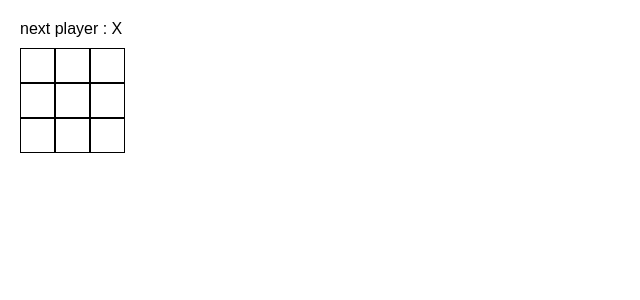
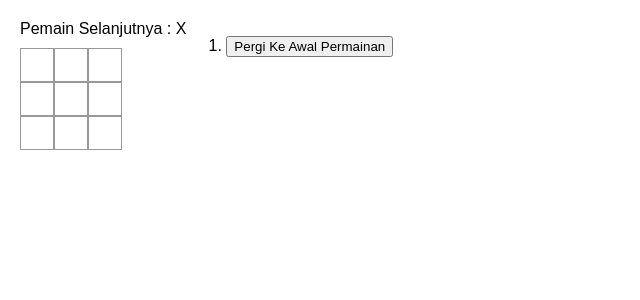
Before and after one commit to fanialfi/belajar-reactjs, a React (Vite) app: page / in a window 1280 px wide. Shown: the top 300 px of the page, without its empty margins (0-640 px from the left). Built offline with nearby package versions, Linux system fonts and the light colour scheme.

Commit message:
tutorial tic tac toe from website

```diff
--- a/src/app.jsx
+++ b/src/app.jsx
@@ -1,43 +1,59 @@
 import { useState } from "react";
-import calculateWinner from "./lib/calculateWinner";
+import Board from "./board";
 
-function Square({value, onSquareClick}){
-  return <button className="square" onClick={onSquareClick}>{value}</button>
-}
-
-export default function Board(){
-  const [squares, setSquares] = useState(Array(9).fill(null));
+export default function Game(){
+  // digunakan untuk bergiliran pemain
+  // apakah gilirannya "X" atau "O" yang secara default adalah "X" untuk pertama kalinya
+  // setiap kali pemain bergerak nilai dari xIsNext akan dibalik
   const [xIsNext, setXIsNext] = useState(true);
 
-  function handleSquareClick(index){
-    if (squares[index] || calculateWinner(squares)) return; // jika sudah ada isinya maka langsung return tanpa menjalankan script di bawah
+  // digunakan untuk mengelola history dengan nilai default 1 element array
+  // dimana 1 element tersebut akan berisi keadaan terakhir dari Board
+  const [history, setHistory] = useState([Array(9).fill(null)]);
 
-    const nextSquare = squares.slice();
+  // digunakan untuk implementasi kembali ke belakang
+  // dan digunakan untuk melacak langkah mana yang sedang dilihat oleh pengguna
+  const [currentMove, setCurrentMove] = useState(0);
 
-    // if (xIsNext){
-    //   nextSquare[index] = "X";
-    // }else{
-    //   nextSquare[index] = "O";
-    // }
-    nextSquare[index] = (xIsNext) ? "X" :"O";
+  // berisi sebuah array digunakan untuk menyimpan keadaan terakhir dari history
+  // yang akan di parsing ke element Board
+  const currentSquare = history[currentMove];
 
-    setSquares(nextSquare);
+  function handlePlay(nextSquares){
+    const nextHistory = [...history.slice(0, currentMove + 1),nextSquares];
+    setHistory(nextHistory);
+    setCurrentMove(nextHistory.length - 1);
     setXIsNext(!xIsNext);
   }
 
-  const winner = calculateWinner(squares);
-  let status = ""
-  if (winner){
-    status = `winner : ${winner}`
-  }else{
-    status = `next player : ${(xIsNext) ? "X":"O"}`
+  function jumpTo(nextMove){
+    setCurrentMove(nextMove);
+    setXIsNext(nextMove % 2 === 0);
   }
 
-  return (<>
-  <div className="status">{status}</div>
-  <div className="board">
-    {squares.map((value, index) => (
-      <Square key={index} value={value} onSquareClick={()=>{handleSquareClick(index)}}/>
-    ))}
-  </div></>)
+  const move = history.map((squares,indexMove) => {
+    let description;
+    if (indexMove > 0){
+      description = `Pergi Ke Langka #${indexMove}`;
+    }else{
+      description = `Pergi Ke Awal Permainan`;
+    }
+
+    return (<li key={indexMove}>
+      <button type="button" onClick={() => {jumpTo(indexMove)}}>{description}</button>
+    </li>)
+  })
+
+  return (
+    <div className="game">
+      <div className="game-board">
+        <Board xIsNext={xIsNext} squares={currentSquare} onPlay={handlePlay} />
+      </div>
+      <div className="game-info">
+        <ol>
+          {move}
+        </ol>
+      </div>
+    </div>
+  )
 }
--- /dev/null
+++ b/src/board.jsx
@@ -0,0 +1,72 @@
+import Square from "./square";
+
+export default function Board({xIsNext, squares, onPlay}){
+
+  // digunakan untuk menghandle click setiap element square berdasarkan nomor indexnya yang dikirim sebagai parameter
+  // untuk memasukkan nilai apakah "X" / "O"
+  // null tidak akan di anggap,
+  function handleClick(index){
+    // jika kotak sudah terisi maka langsung return
+    if(squares[index] || calculateWinner(squares)){
+      return;
+    }
+
+    // akan membuat salinan array dari squares
+    // tanpa melakukan mutasi ke array yang aslinya
+    const nextSquares = squares.slice(); // slice() akan membuat salinan array squares
+
+    // inti dari sistem giliran pada papan permainan
+    if (xIsNext){
+      nextSquares[index] = "X";
+    }else{
+      nextSquares[index] = "O";
+    }
+
+    // setSquares(nextSquares); // ketika setSquares dijalanan, akan membuat / memicu render ulang komponen yang menggunakan "squares" (Board) dan komponen turunannya (Square)
+    // setXIsNext(!xIsNext);
+
+    onPlay(nextSquares);
+  }
+
+  // menentukan pemenang dari permainan
+  // apakah "X" atau "O"
+  // jika belum ada yang menang maka tampilkan pemain selanjutnya
+  const winner = calculateWinner(squares);
+  let status;
+  if(winner){
+    status = `Pemenang : ${winner}`;
+  }else{
+    status = `Pemain Selanjutnya : ${(xIsNext) ? "X" : "O"}`;
+  }
+
+  return (<>
+    <div className="status">{status}</div>
+    <div className="board">
+      {squares.map((square, index) => (
+      <Square key={index} value={square} onSquareClick={() => handleClick(index)} />
+    ))}
+    </div>
+  </>)
+}
+
+function calculateWinner(squares){
+  const lines = [
+    [0, 1, 2],
+    [3, 4, 5],
+    [6, 7, 8],
+    [0, 3, 6],
+    [1, 4, 7],
+    [2, 5, 8],
+    [0, 4, 8],
+    [2, 4, 6]
+  ]
+
+  for (let index = 0; index < lines.length; index++) {
+    const [a,b,c] = lines[index];
+
+    if (squares[a] === squares[b] && squares[a] === squares[c]){
+      return squares[a];
+    }
+  }
+  return null;
+}
--- a/src/index.css
+++ b/src/index.css
@@ -8,23 +8,34 @@ body{
   padding: 0;
 }
 
-.square{
-  width: 35px;
-  height: 35px;
-  border: 1px solid black;
-  background-color: white;
-  font-size: 1.2rem;
-  font-weight: bold;
-  cursor: pointer;
+ul{
+  padding-inline-start: 20px;
 }
 
+.square{
+  background-color: #fff;
+  border: 1px solid #999;
+  font-size: 1rem;
+  font-weight: bold;
+  /* line-height: 34px; */
+  height: 34px;
+  padding: 0;
+  text-align: center;
+  width: 34px;
+  cursor: pointer;
+  margin: 0;
+}
 .board{
   display: flex;
   flex-wrap: wrap;
-  width: calc(35px * 3);
-  height: calc(35px * 3);
+  width: calc(34px * 3);
+  height: calc(34px * 3);
 }
 
 .status{
   margin-bottom: 10px;
 }
+.game{
+  display: flex;
+  flex-direction: row;
+}
--- a/src/index.jsx
+++ b/src/index.jsx
@@ -1,11 +1,11 @@
-import React from "react"
-import ReactDOM from "react-dom/client"
-import App from "./app"
-import "./index.css"
-const root = ReactDOM.createRoot(document.getElementById("root"))
+import React from "react";
+import ReactDOM from "react-dom/client";
+import Game from "./app";
+import "./index.css";
 
+const root = ReactDOM.createRoot(document.getElementById("root"));
 root.render(
   <React.StrictMode>
-    <App/>
+    <Game/>
   </React.StrictMode>
 )
--- a/src/lib/calculateWinner.js
+++ /dev/null
@@ -1,21 +0,0 @@
-export default function calculateWinner(squares) {
-  const line = [
-    [0, 1, 2],
-    [3, 4, 5],
-    [6, 7, 8],
-    [0, 3, 6],
-    [1, 4, 7],
-    [2, 5, 8],
-    [0, 4, 8],
-    [2, 4, 6]
-  ];
-
-  for (let index = 0; index < line.length; index++) {
-    const [a, b, c] = line[index];
-    if (squares[a] === squares[b] && squares[a] === squares[c]) {
-      return squares[a]
-    }
-  }
-
-  return false;
-}
--- /dev/null
+++ b/src/square.jsx
@@ -0,0 +1,5 @@
+// props value berisi sebuah array squares yang telah di pecah nilainya
+// dimasukkan ke dalam square dalam bentuk "X" "O" / null sebagai default
+export default function Square({value, onSquareClick}){
+  return <button className="square" onClick={onSquareClick}>{value}</button>
+}
```
